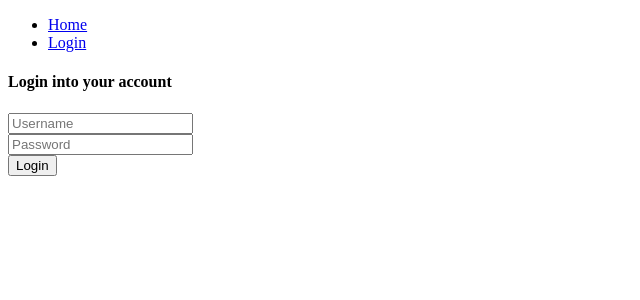
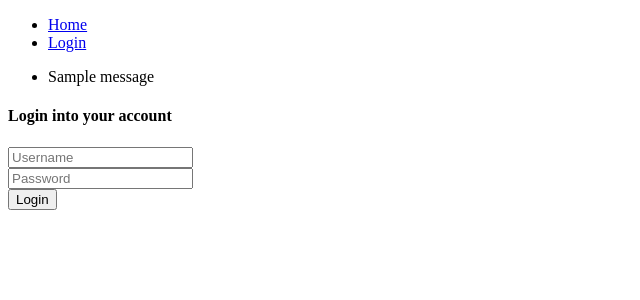
Before and after one commit to bernize-eugene/wild-bunch-events, a Flask app: page /login in a window 1280 px wide. Shown: the top 300 px of the page, without its empty margins (0-640 px from the left). Run offline with Flask 3, Linux system fonts and the light colour scheme; tables that the repository leaves empty hold one stand-in row (values such as "Sample post"); one stand-in notice (Sample message) is shown.

Commit message:
add flash messages

```diff
--- a/templates/base.html
+++ b/templates/base.html
@@ -15,6 +15,14 @@
     <!-- Navigation Block -->
     {% block navbar %} {% endblock %}
 
+    <!-- Flash Messages -->
+    {% with messages = get_flashed_messages()%} {% if messages %}
+    <ul>
+      {% for message in messages %}
+      <li>{{message}}</li>
+      {% endfor %}
+    </ul>
+    {% endif %} {% endwith %}
     <!-- Body Block -->
     {% block body %} {% endblock %}
 
```
